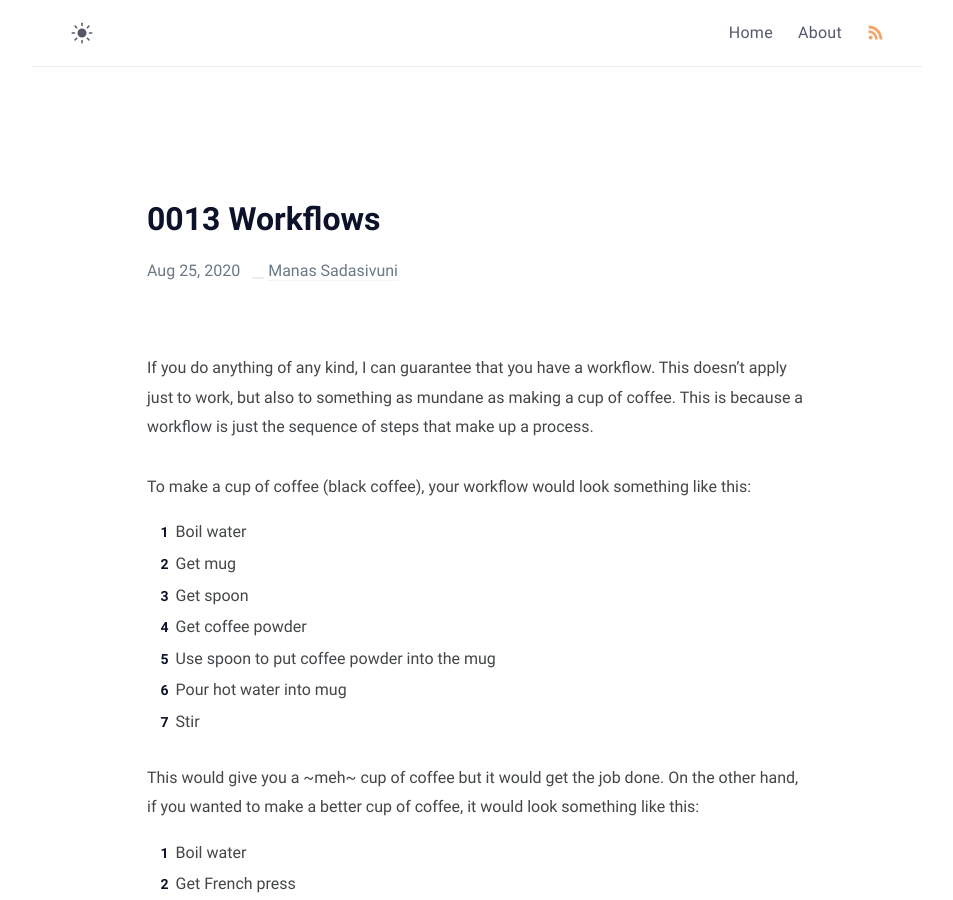
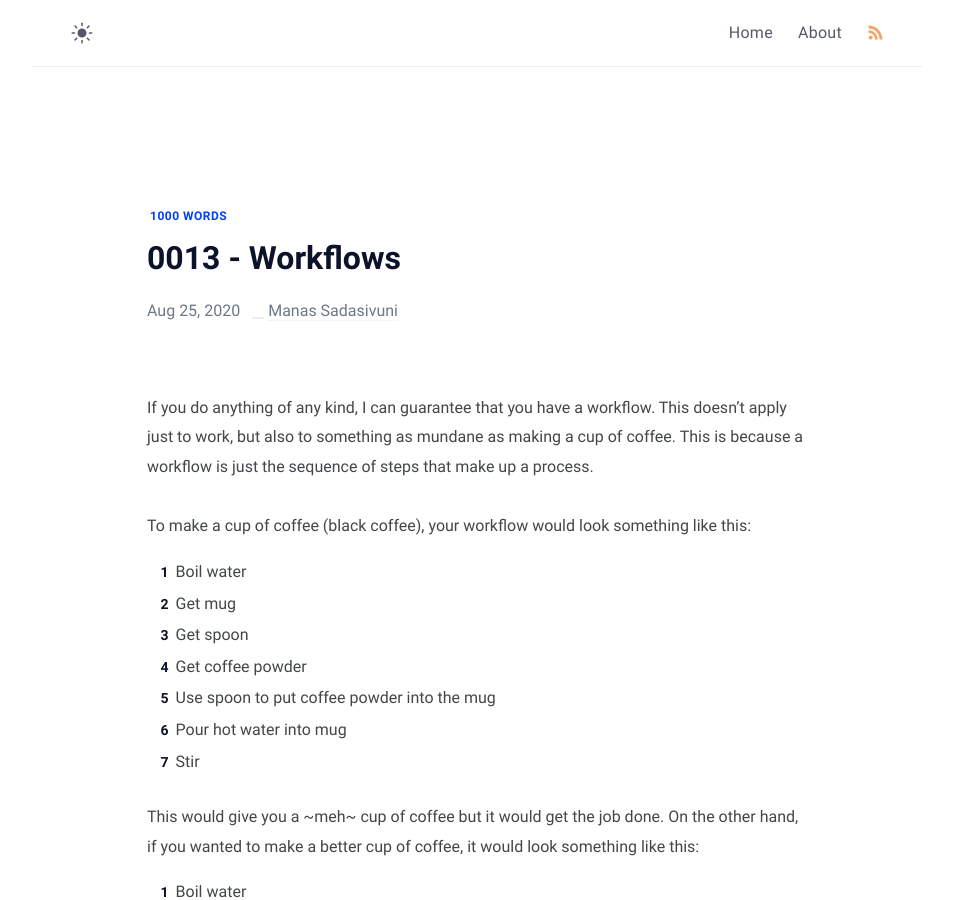
Before and after one commit to manassadasivuni/dg, a Jekyll site: the page built from _posts/2020-08-25-0013-workflows.md, in a window 1280 px wide and 900 px high. Shown: the whole window, without its empty margins (163-1116 px from the left). Built offline with Jekyll 4.4.1, drawn with Linux system fonts in a browser that asks for light colours.

Commit message:
Updated metadata

```diff
--- a/_posts/2020-08-25-0013-workflows.md
+++ b/_posts/2020-08-25-0013-workflows.md
@@ -1,3 +1,9 @@
+---
+title: 0013 - Workflows
+tags: [1000 Words]
+published: true
+---
+
 If you do anything of any kind, I can guarantee that you have a workflow. This doesn't apply just to work, but also to something as mundane as making a cup of coffee. This is because a workflow is just the sequence of steps that make up a process.
 
 To make a cup of coffee (black coffee), your workflow would look something like this:
```
Also changed, not shown: 1 other file.
